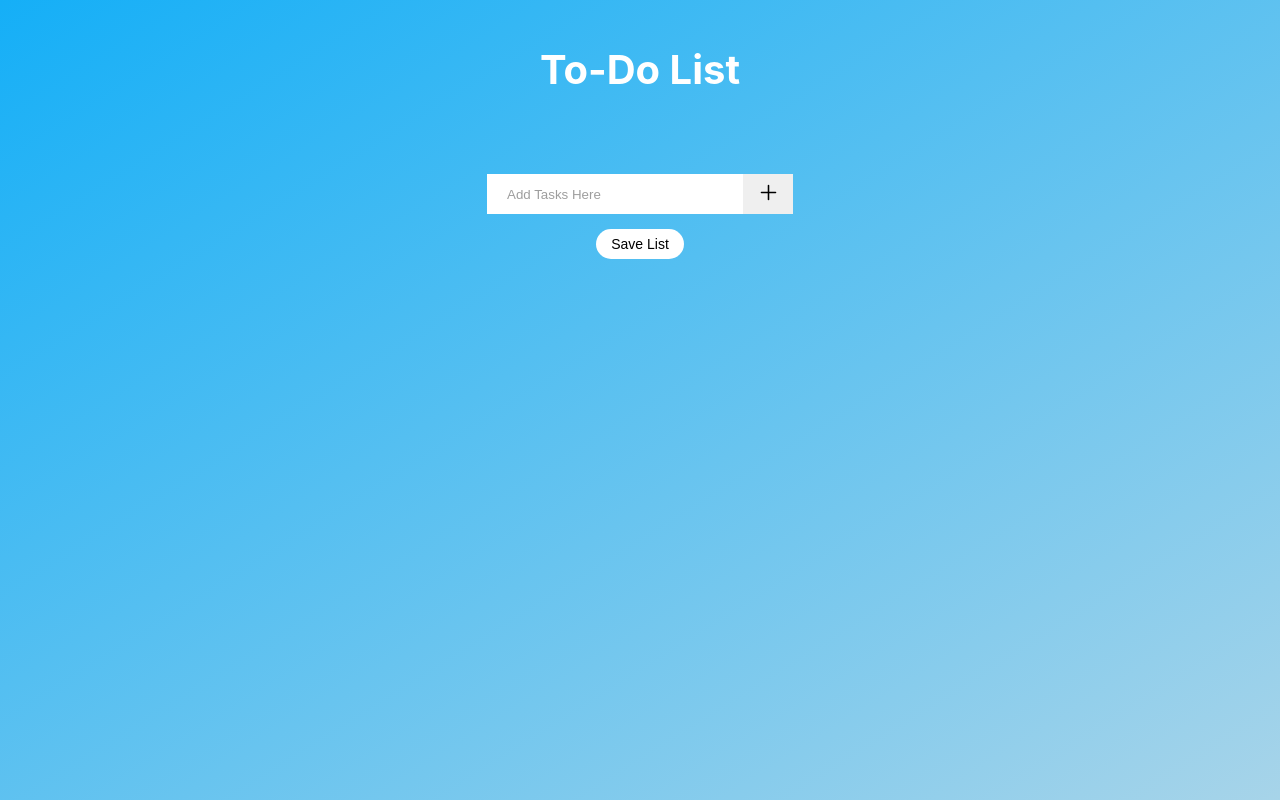
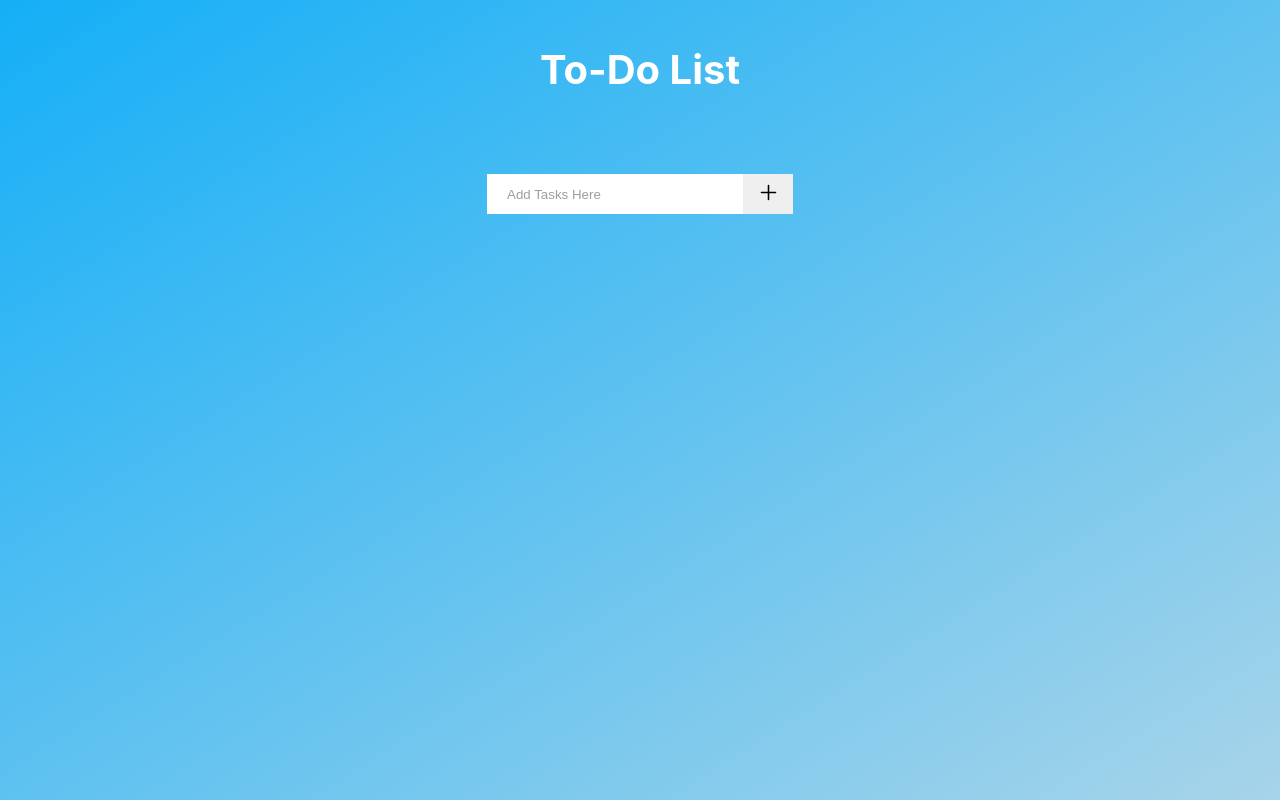
Before and after one commit to abdo-ayman8642/simple-todo-list-react, a React (Create React App) app in the folder todo-list/: page / in a window 1280 px wide. Built offline with nearby package versions, Linux system fonts and the light colour scheme.

Commit message:
auto saving funcionality

```diff
--- a/todo-list/src/components/Todo-list-item.js
+++ b/todo-list/src/components/Todo-list-item.js
@@ -12,12 +12,15 @@ const TodoItem = (props) => {
   }, [status]);
   const checkedHandler = () => {
     setStatus("checked");
+    props.onAdjustingstatus(true);
   };
   const pendingHandler = () => {
     setStatus("pending");
+    props.onAdjustingstatus(true);
   };
   const cancelledHandler = () => {
     setStatus("cancelled");
+    props.onAdjustingstatus(true);
   };
   const deleteHandler = () => {
     props.onDelete(props.id);
--- a/todo-list/src/components/Todo.js
+++ b/todo-list/src/components/Todo.js
@@ -1,8 +1,11 @@
-import { Fragment, useState } from "react";
+import { Fragment, useEffect, useState } from "react";
 import AddTodo from "./AddTodo";
 import TodoList from "./TodoList";
 import styles from "./Todo.module.css";
+
 const defaultData = [];
+let adjustingStatus = false;
+
 if (!localStorage.getItem("todoData")) {
   localStorage.setItem("todoData", JSON.stringify(defaultData));
 }
@@ -10,41 +13,54 @@ const todos = JSON.parse(localStorage.getItem("todoData"));
 
 const Todo = () => {
   const [data, setData] = useState(todos);
+
+  const onAdjustingstatusHandler = (condition) => {
+    adjustingStatus = condition;
+  };
   const addtodoitemHandler = (todotext) => {
     setData((prev) => [
       ...prev,
       { text: todotext, state: "none", id: Date.now() },
     ]);
   };
+
   const deleteItemHandler = (id) => {
     const filteredData = data.filter((elem) => elem.id !== id);
     setData(filteredData);
   };
-  const saveListHandler = () => {
-    localStorage.setItem("todoData", JSON.stringify(data));
-    setShowMessage(true);
-    setTimeout(() => {
-      setShowMessage(false);
-    }, 1500);
-  };
+
   const changeStatusHandler = (id, status) => {
     const tempData = [...data];
     const changedStatusIndex = tempData.findIndex((elem) => elem.id === id);
     tempData[changedStatusIndex].state = status;
     setData(tempData);
   };
+
   const [showMessage, setShowMessage] = useState(false);
+
+  useEffect(() => {
+    console.log(adjustingStatus);
+    if (adjustingStatus) {
+      localStorage.setItem("todoData", JSON.stringify(data));
+      setShowMessage(true);
+      const savedTimer = setTimeout(() => {
+        setShowMessage(false);
+      }, 1000);
+      return () => {
+        clearTimeout(savedTimer);
+      };
+    }
+  }, [data]);
+
   return (
     <Fragment>
       {showMessage && <div className={styles.saved}>Saved</div>}
       <AddTodo addtodoitem={addtodoitemHandler}></AddTodo>
-      <button className={styles["button-save"]} onClick={saveListHandler}>
-        Save List
-      </button>
       <TodoList
         data={data}
         deleteItem={deleteItemHandler}
         changeStatus={changeStatusHandler}
+        onAdjustingstatus={onAdjustingstatusHandler}
       />
     </Fragment>
   );
--- a/todo-list/src/components/Todo.module.css
+++ b/todo-list/src/components/Todo.module.css
@@ -1,10 +1,3 @@
-.button-save {
-  border: 0;
-  background-color: white;
-  padding: 0.7rem 1.5rem;
-  font-size: 1.4rem;
-  border-radius: 1.5rem;
-}
 .saved {
   position: absolute;
   bottom: 2rem;
--- a/todo-list/src/components/TodoList.js
+++ b/todo-list/src/components/TodoList.js
@@ -8,7 +8,9 @@ const TodoList = (props) => {
   const onChangeStatusHandler = (id, state) => {
     props.changeStatus(id, state);
   };
-
+  const onAdjustingstatusHandler = (condition) => {
+    props.onAdjustingstatus(condition);
+  };
   return (
     <ul>
       {props.data.map((todo) => (
@@ -19,6 +21,7 @@ const TodoList = (props) => {
           onDelete={onDeleteHandler}
           onChangeStatus={onChangeStatusHandler}
           key={todo.id}
+          onAdjustingstatus={onAdjustingstatusHandler}
         />
       ))}
     </ul>
```
